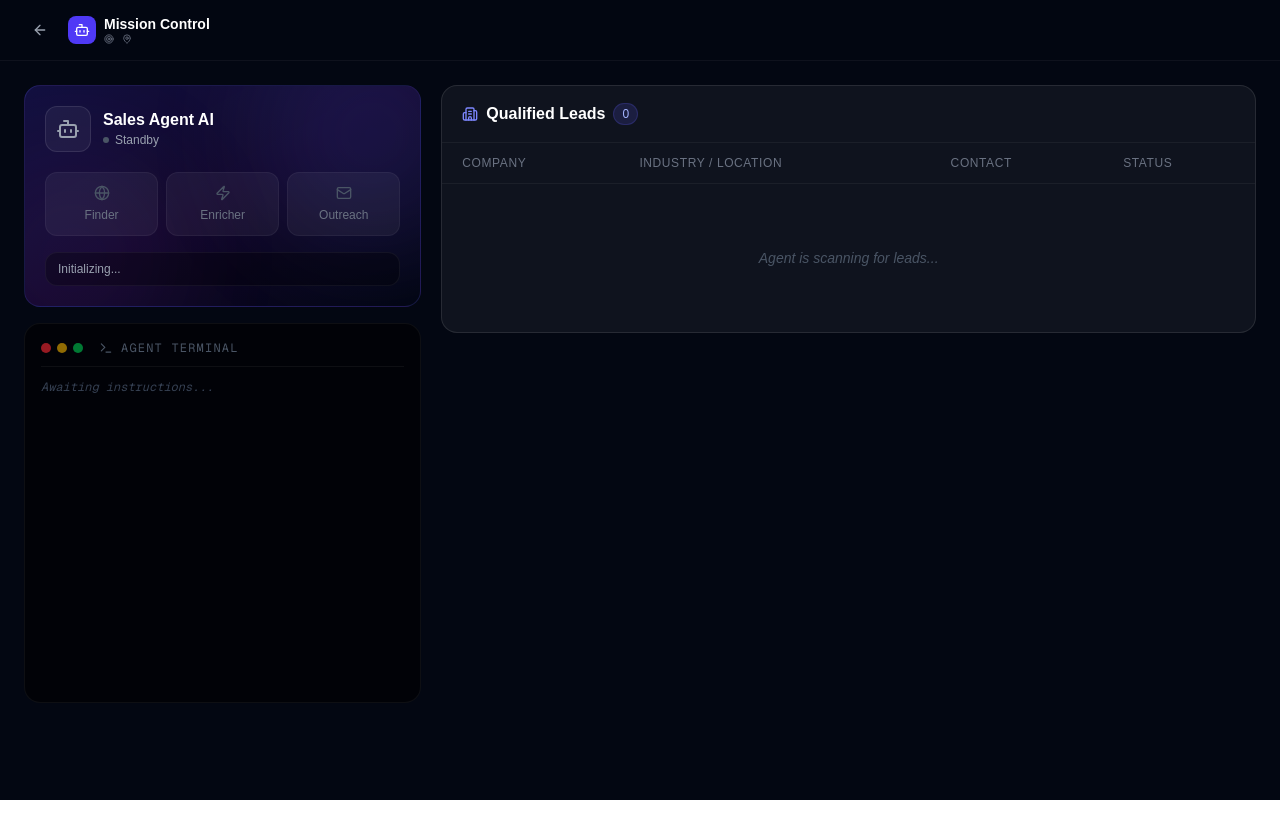
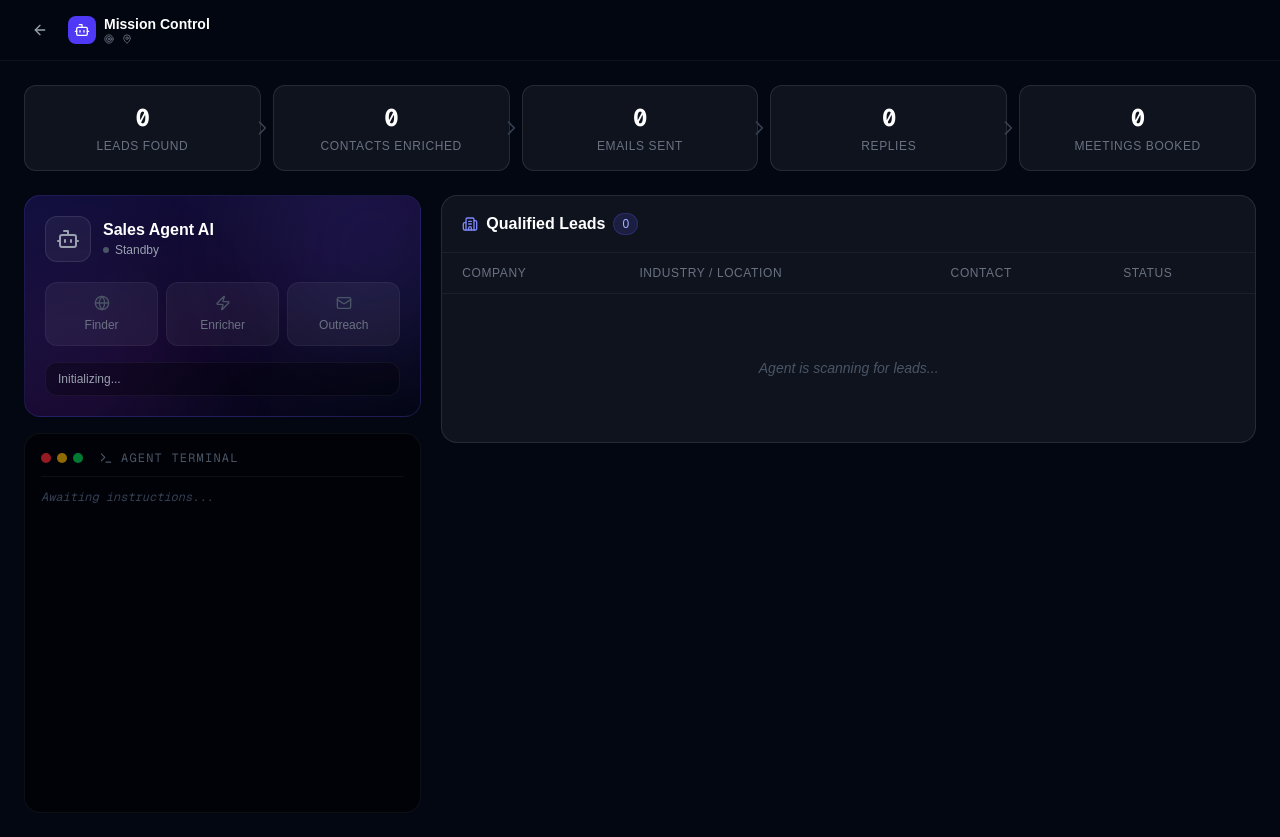
Before and after one commit to ayodele-dest/ai-sales-agent, a Next.js app in the folder ai-sales-agent/: page /dashboard in a window 1280 px wide. Before the commit the page ends 800 px from the top, so only its background shows below. Built offline with nearby package versions, Linux system fonts and the light colour scheme.

Commit message:
Add horizontal funnel view to Mission Control

```diff
--- a/ai-sales-agent/app/dashboard/page.tsx
+++ b/ai-sales-agent/app/dashboard/page.tsx
@@ -186,7 +186,33 @@ function DashboardContent() {
             </header>
 
             {/* Body */}
-            <main className="flex-1 max-w-7xl mx-auto w-full px-4 md:px-6 py-6">
+            <main className="flex-1 max-w-7xl mx-auto w-full px-4 md:px-6 py-6 space-y-6">
+
+                {/* Horizontal Funnel */}
+                <div className="grid grid-cols-2 lg:grid-cols-5 gap-3">
+                    {[
+                        { label: 'Leads Found', value: leads.length || 0 },
+                        { label: 'Contacts Enriched', value: leads.filter(l => ['email_generating', 'sending', 'sent', 'failed'].includes(l.status)).length || 0 },
+                        { label: 'Emails Sent', value: sentCount || 0 },
+                        { label: 'Replies', value: 0 },
+                        { label: 'Meetings Booked', value: 0 },
+                    ].map((metric, i, arr) => (
+                        <div key={metric.label} className="relative bg-white/5 border border-white/10 rounded-xl p-4 flex flex-col justify-center items-center text-center">
+                            <span className="text-2xl font-bold font-mono tracking-tight text-white mb-1">{metric.value}</span>
+                            <span className="text-xs font-medium text-gray-500 uppercase tracking-wider">{metric.label}</span>
+
+                            {/* Chevron connecting to next step (hidden on last item & mobile grid wrap) */}
+                            {i < arr.length - 1 && (
+                                <div className="absolute -right-3 top-1/2 -translate-y-1/2 z-10 hidden lg:block text-gray-700">
+                                    <svg className="w-5 h-5" fill="none" viewBox="0 0 24 24" stroke="currentColor">
+                                        <path strokeLinecap="round" strokeLinejoin="round" strokeWidth={2} d="M9 5l7 7-7 7" />
+                                    </svg>
+                                </div>
+                            )}
+                        </div>
+                    ))}
+                </div>
+
                 <div className="grid grid-cols-1 lg:grid-cols-3 gap-5 h-full">
                     {/* Left column */}
                     <div className="space-y-4">
```
